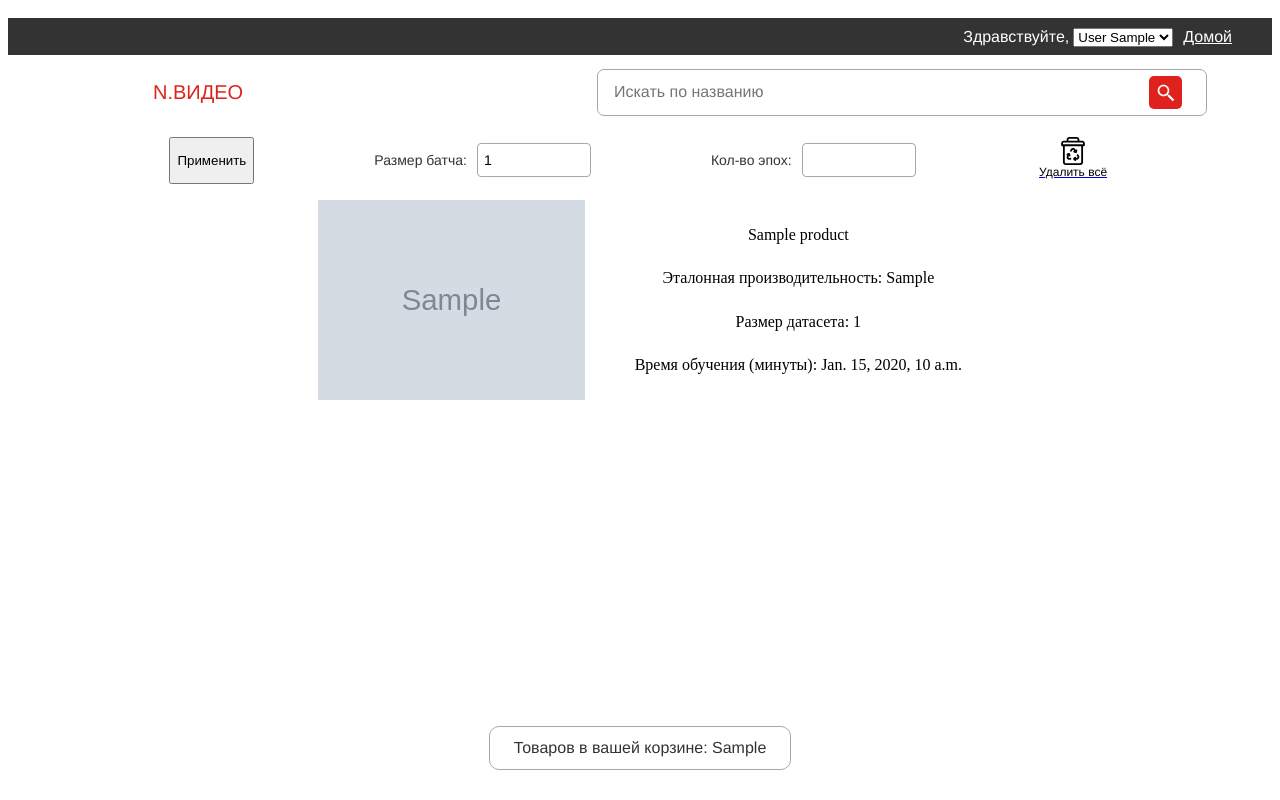
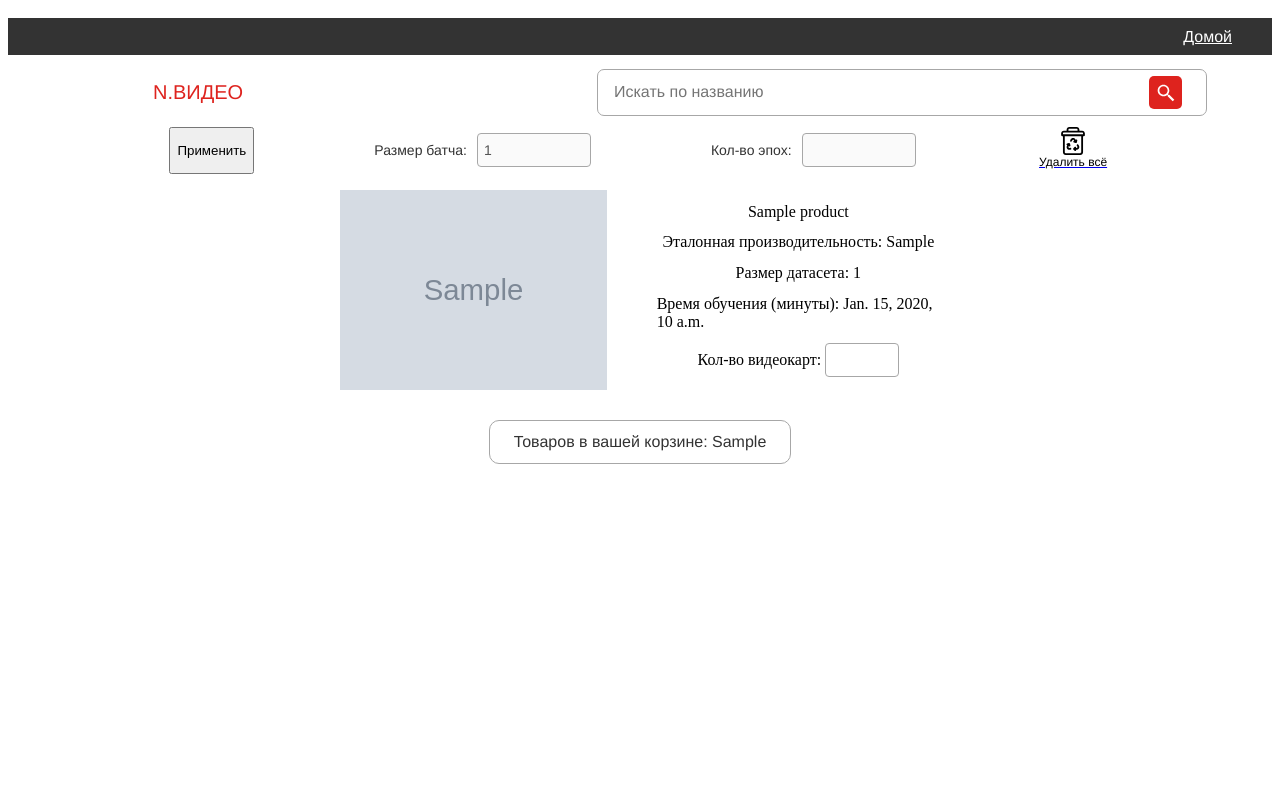
Before and after one commit to Antitimofey/internet_applications_development, a Django app: template templates/basket.html in a window 1280 px wide. Run offline with Django 5.2, Linux system fonts and the light colour scheme; tables that the repository leaves empty hold one stand-in row (values such as "Sample post"); the template is opened without the code that fills it: values that come from a table or form of the project are taken from there, most other values are stand-ins (such as "Sample title", 1, 10 or a date in 2020); grey boxes marked "Sample" are stand-in pictures.

Commit message:
user changing option delete & input fields in busket update

```diff
--- a/app_for_lab1/models.py
+++ b/app_for_lab1/models.py
@@ -41,7 +41,8 @@ class AIModel(models.Model):
 class DatasetInAIModel(models.Model):
     dataset = models.ForeignKey(Dataset, on_delete=models.DO_NOTHING, related_name='binded_datasets', blank=False, null=False)
     aimodel = models.ForeignKey(AIModel, on_delete=models.DO_NOTHING, related_name='binded_aimodels', blank=False, null=False)
-    quantity = models.CharField(max_length=255)
+    gpus_cnt = models.IntegerField(validators=[MinValueValidator(1)], default=1)
+    fitting_time = models.FloatField(blank=True, null=True)
 
     def __str__(self):
         return f"{self.dataset_id}-{self.aimodel_id}"
--- a/static/css/basket.css
+++ b/static/css/basket.css
@@ -11,6 +11,7 @@
 .dl-model-configurator-line {
   display: flex;
   gap: 120px; /* расстояние между полями */
+  margin-bottom: 20px;
 }
 
 .dl-model-input-rect {
@@ -65,9 +66,17 @@
 
 
 /* ================ Блок карточками датасетов =================== */
+
+.datasets-holder {
+  display: flex;
+  flex-direction: column;
+  align-items: center;
+}
+
 .one-dataset {
     display: flex;
     margin-bottom: 10px;
+    width: 600px;
 }
 
 .one-dataset img {
@@ -84,20 +93,28 @@
     align-items: center;
 }
 
+.card-gpus-cnt-input-field {
+  width: 60px;
+  height: 28px;
+  border: 1px solid #a7a7a7;
+  border-radius: 4px;
+  padding: 2px 6px;
+  font-size: 14px;
+  font-family: "Inter-Regular", Helvetica;
+  outline: none;
+}
+
 
 /* ========== Блок c размером корзины внизу страницы ============= */
 /* Центровка блока внизу страницы */
 .dataset-busket-len-line {
   display: flex;
   justify-content: center;
-  align-items: flex-end;
   width: 100%;
-  position: fixed;
-  bottom: 30px; /* отступ от низа */
-  left: 0;
+  margin-top: 10px;
+  margin-bottom: 10px;
 }
 
-/* Прямоугольник */
 .dataset-busket-len-rect {
   border: 1px solid #a7a7a7;
   border-radius: 10px;
--- a/templates/basket.html
+++ b/templates/basket.html
@@ -18,19 +18,21 @@
         {% include "navbar.html" %}
 
 
+        <form method="GET" action="{% url 'time-calc-idx' user_id=current_user_id %}">
+
             <!-- Блок под навбаром -->
             <section class="dl-model-configurator-rect">
-            <form class="dl-model-configurator-line" method="GET" action="{% url 'time-calc-idx' user_id=current_user_id %}">
+                <div class="dl-model-configurator-line">
                     <button type="submit" class="apply-btn">Применить</button>
                     <div class="dl-model-input-rect">
                         <label for="batch-size" class="dl-model-input-desc">Размер батча:</label>
                         <input type="number" id="batch-size" name="batch-size" class="dl-model-input-field"
-                        value="{{ aimodel_vars.batch_size }}" min="1" required/>
+                        value="{{ aimodel_vars.batch_size }}" min="1" readonly disabled/>
                     </div>
                     <div class="dl-model-input-rect">
                         <label for="epochs" class="dl-model-input-desc">Кол-во эпох:</label>
                         <input type="number" id="epochs" name="epochs" class="dl-model-input-field"
-                        value="{{ aimodel_vars.epochs }}" min="1" required/>
+                        value="{{ aimodel_vars.epochs }}" min="1" readonly disabled/>
                     </div>
                     <div class="del-aimodel-rect">
                         <a href="{% url 'del-aimodel' user_id=current_user_id %}" class="del-aimodel-href" aria-label="Корзина">
@@ -38,12 +40,14 @@
                             <span class="del-aimodel-href-text">Удалить всё</span>
                         </a>
                     </div>
-            </form>
+                </div>
             </section>
 
 
 
+
             <!-- ============= тут начинается генерация карточек ======================= -->
+            <div class="datasets-holder">
                 {% for product in products %}
                 <div class="one-dataset">
                 <img src="{{ product.img }}" alt="{{ product.label }}">
@@ -52,9 +56,16 @@
                         <span>Эталонная производительность: {{ product.benchmark_performance }}</span>
                         <span>Размер датасета: {{ product.dataset_size }}</span>
                         <span>Время обучения (минуты): {{ product.estimate_time }}</span>
+                        <span>
+                            <label for="gpus_cnt-{{ product.id }}" class="">Кол-во видеокарт:</label>
+                            <input type="number" id="gpus_cnt-{{ product.id }}" name="gpus_cnt-{{ product.id }}"
+                                class="card-gpus-cnt-input-field" value="{{ product.gpus_cnt }}" min="1" required/>
+                        </span>
                     </div>
                 </div>
                 {% endfor %}
+            </div>
+        </form>
 
 
 
--- a/templates/navbar.html
+++ b/templates/navbar.html
@@ -6,6 +6,8 @@
 
 
     <nav class="black-bar">
+        <!-- Выбор пользователя -->
+        <!--
         {% url 'ai-market' as time_calc_url %}
         {% if time_calc_url in request.path %}
         <div class="user-dropdown">
@@ -23,6 +25,7 @@
             </select>
         </div>
         {% endif %}
+        -->
         <a href="{% url 'ai-market-idx' user_id=current_user_id %}" class="text-wrapper">Домой</a>
     </nav>
 
```
Also changed, not shown: app_for_lab1/views.py (+20 -6 lines), app_for_lab1/migrations/0008_remove_datasetinaimodel_quantity_and_more.py (added), app_for_lab1/migrations/0009_datasetinaimodel_fitting_time.py (added). Lines whose indentation alone changed are shown as unchanged.
